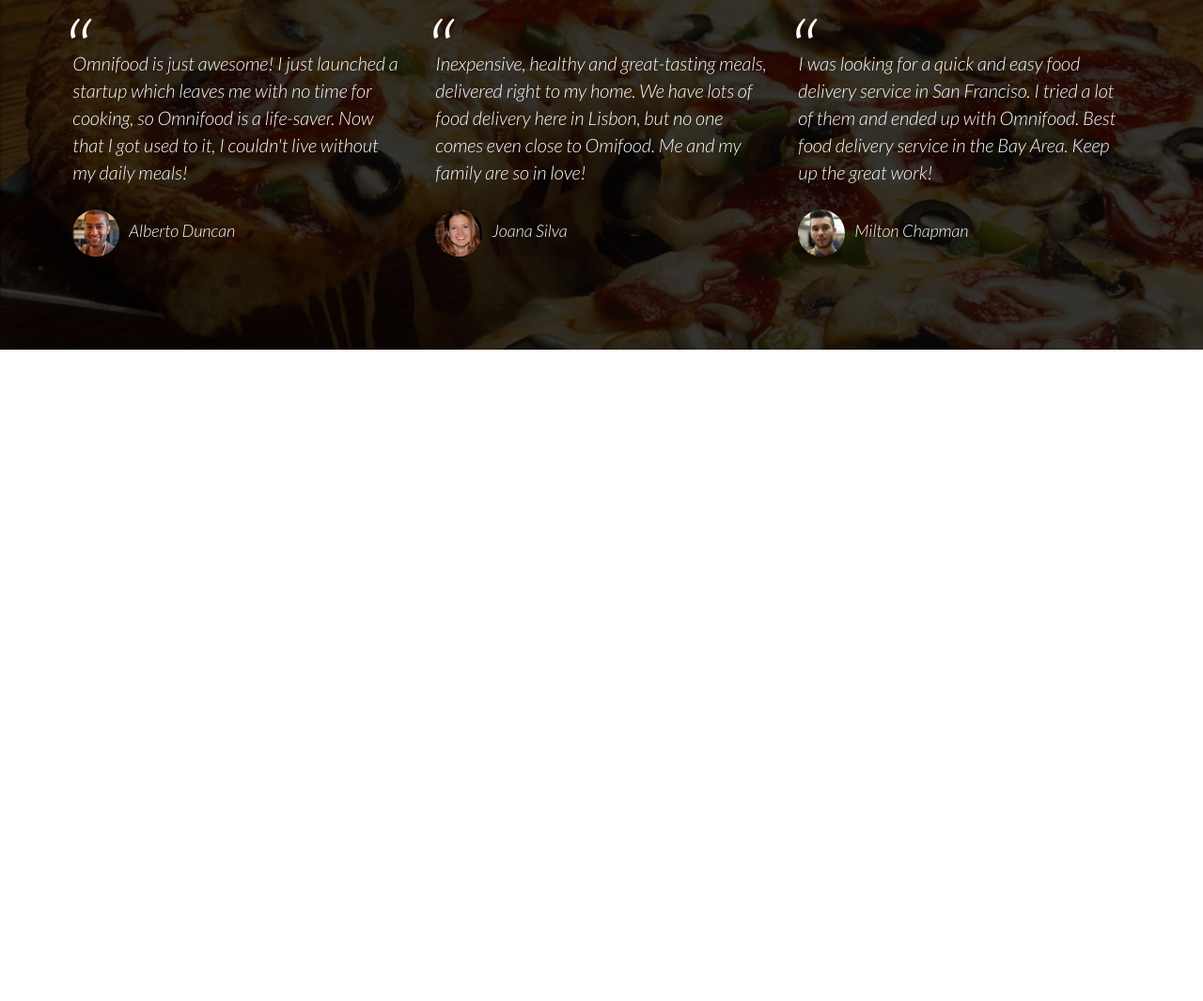
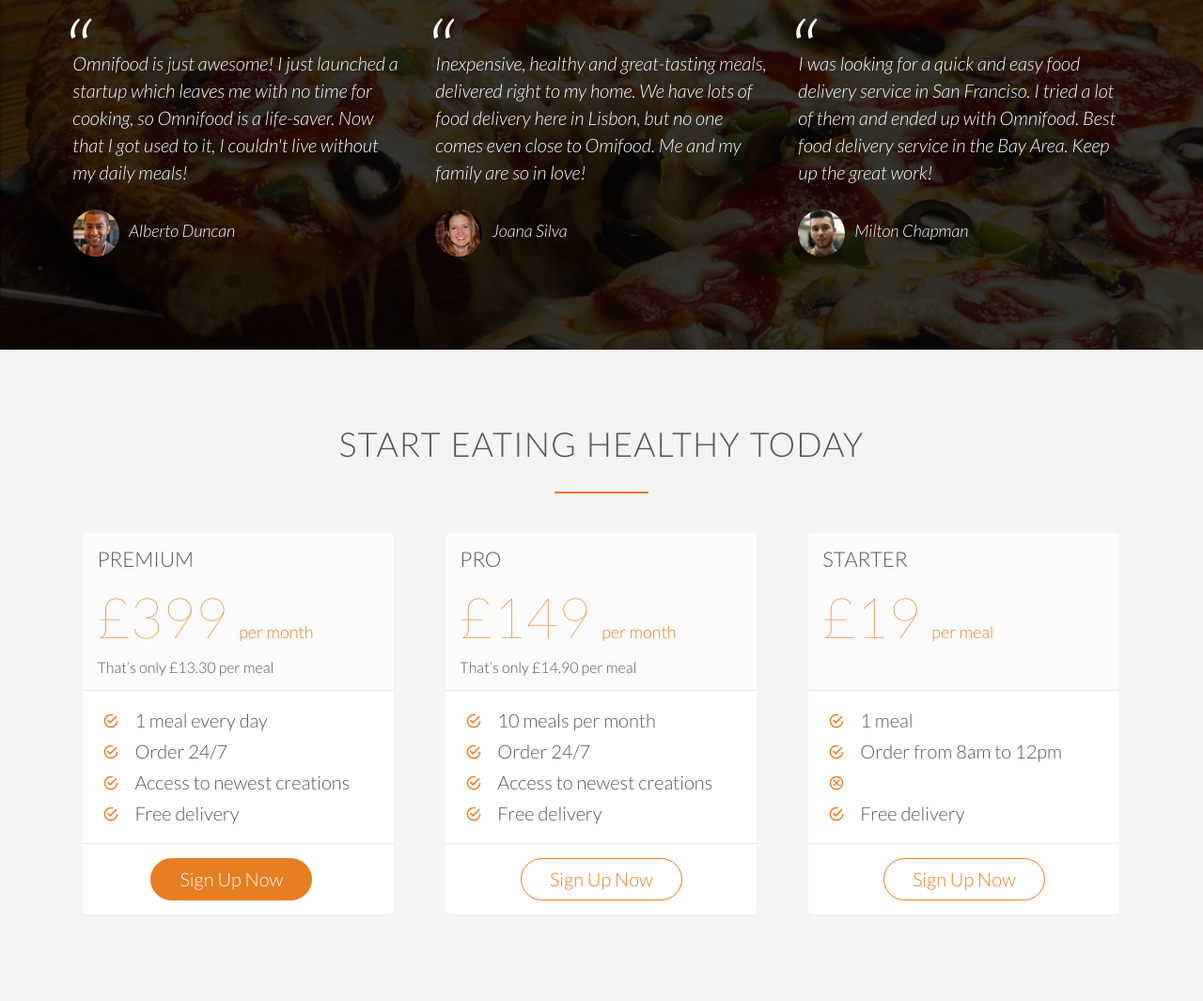
Before and after one commit to JoeScho/omnifood, a plain HTML site: page index.html in a window 1280 px wide. Shown: the part 3535-4600 px from the top of the page at 94% size. Before the commit the page ends 3907 px from the top, so only its background shows below. Drawn offline with nearby package versions, Linux system fonts and the light colour scheme.

Commit message:
price plans

```diff
--- a/index.html
+++ b/index.html
@@ -10,6 +10,7 @@
 </head>
 
 <body>
+
   <header>
     <nav>
       <div class="row">
@@ -29,6 +30,7 @@
       <a class="btn btn-ghost" href="#">Show me more</a>
     </div>
   </header>
+
   <section class="section-features">
     <div class="row">
       <h2>Get food fast &mdash; not fast food.</h2>
@@ -72,6 +74,7 @@
       </div>
     </div>
   </section>
+
   <section class="section-meals">
     <ul class="meals-showcase clearfix">
       <li>
@@ -230,24 +233,120 @@
     <div class="row">
       <div class="col span-1-of-3">
         <blockquote>
-          Omnifood is just awesome! I just launched a startup which leaves me with no time for cooking, so Omnifood is a life-saver. Now that I got used to it, I couldn't live without my daily meals!
+          Omnifood is just awesome! I just launched a startup which leaves me with no time for cooking, so Omnifood is a
+          life-saver. Now that I got used to it, I couldn't live without my daily meals!
           <cite><img src="resources/img/customer-1.jpg" alt="Alberto Duncan">Alberto Duncan</cite>
         </blockquote>
       </div>
       <div class="col span-1-of-3">
         <blockquote>
-          Inexpensive, healthy and great-tasting meals, delivered right to my home. We have lots of food delivery here in Lisbon, but no one comes even close to Omifood. Me and my family are so in love!
+          Inexpensive, healthy and great-tasting meals, delivered right to my home. We have lots of food delivery here
+          in Lisbon, but no one comes even close to Omifood. Me and my family are so in love!
           <cite><img src="resources/img/customer-2.jpg" alt="Joana Silva">Joana Silva</cite>
         </blockquote>
       </div>
       <div class="col span-1-of-3">
         <blockquote>
-          I was looking for a quick and easy food delivery service in San Franciso. I tried a lot of them and ended up with Omnifood. Best food delivery service in the Bay Area. Keep up the great work!
+          I was looking for a quick and easy food delivery service in San Franciso. I tried a lot of them and ended up
+          with Omnifood. Best food delivery service in the Bay Area. Keep up the great work!
           <cite><img src="resources/img/customer-3.jpg" alt="Milton Chapman">Milton Chapman</cite>
         </blockquote>
       </div>
     </div>
   </section>
+
+  <section class="section-plans">
+    <div class="row">
+      <h2>Start eating healthy today</h2>
+    </div>
+    <div class="row">
+      <div class="col span-1-of-3">
+        <div class="plan-box">
+          <div>
+            <h3>Premium</h3>
+            <p class="plan-price">£399 <span>per month</span></p>
+            <p class="plan-price-meal">That’s only £13.30 per meal</p>
+          </div>
+          <div>
+            <ul>
+              <li>
+                <ion-icon name="checkmark-circle-outline" class="icon-small"></ion-icon>1 meal every day
+              </li>
+              <li>
+                <ion-icon name="checkmark-circle-outline" class="icon-small"></ion-icon>Order 24/7
+              </li>
+              <li>
+                <ion-icon name="checkmark-circle-outline" class="icon-small"></ion-icon>Access to newest creations
+              </li>
+              <li>
+                <ion-icon name="checkmark-circle-outline" class="icon-small"></ion-icon>Free delivery
+              </li>
+            </ul>
+          </div>
+          <div>
+            <a href="#" class="btn btn-full">Sign Up Now</a>
+          </div>
+        </div>
+      </div>
+      <div class="col span-1-of-3">
+        <div class="plan-box">
+          <div>
+            <h3>Pro</h3>
+            <p class="plan-price">£149 <span>per month</span></p>
+            <p class="plan-price-meal">That’s only £14.90 per meal</p>
+          </div>
+          <div>
+            <ul>
+              <li>
+                <ion-icon name="checkmark-circle-outline" class="icon-small"></ion-icon>10 meals per month
+              </li>
+              <li>
+                <ion-icon name="checkmark-circle-outline" class="icon-small"></ion-icon>Order 24/7
+              </li>
+              <li>
+                <ion-icon name="checkmark-circle-outline" class="icon-small"></ion-icon>Access to newest creations
+              </li>
+              <li>
+                <ion-icon name="checkmark-circle-outline" class="icon-small"></ion-icon>Free delivery
+              </li>
+            </ul>
+          </div>
+          <div>
+            <a href="#" class="btn btn-ghost">Sign Up Now</a>
+          </div>
+        </div>
+      </div>
+      <div class="col span-1-of-3">
+        <div class="plan-box">
+          <div>
+            <h3>Starter</h3>
+            <p class="plan-price">£19 <span>per meal</span></p>
+            <p class="plan-price-meal">&nbsp;</p>
+          </div>
+          <div>
+            <ul>
+              <li>
+                <ion-icon name="checkmark-circle-outline" class="icon-small"></ion-icon>1 meal
+              </li>
+              <li>
+                <ion-icon name="checkmark-circle-outline" class="icon-small"></ion-icon>Order from 8am to 12pm
+              </li>
+              <li>
+                <ion-icon name="close-circle-outline" class="icon-small"></ion-icon>
+              </li>
+              <li>
+                <ion-icon name="checkmark-circle-outline" class="icon-small"></ion-icon>Free delivery
+              </li>
+            </ul>
+          </div>
+          <div>
+            <a href="#" class="btn btn-ghost">Sign Up Now</a>
+          </div>
+        </div>
+      </div>
+    </div>
+  </section>
+
   <script src="https://unpkg.com/ionicons@4.4.4/dist/ionicons.js"></script>
 </body>
 
--- a/resources/css/style.css
+++ b/resources/css/style.css
@@ -381,3 +381,58 @@
   margin-right: 10px;
   vertical-align: middle;
 }
+
+/* ------------------------------------------------ */
+/* TESTIMONIALS */
+/* ------------------------------------------------ */
+.section-plans {
+  background-color: #f4f4f4
+}
+
+.plan-box {
+  background-color: #fff;
+  border-radius: 5px;
+  width: 90%;
+  margin-left: 5%;
+  box-shadow: 0 2px 2px #efefef;
+}
+
+.plan-box div {
+  padding: 15px;
+  border-bottom: 1px solid #e8e8e8;
+}
+
+.plan-box div:first-child {
+  background-color: #fcfcfc;
+  border-top-left-radius: 5px;
+  border-top-right-radius: 5px;
+}
+
+.plan-box div:last-child {
+  text-align: center;
+  border: none;
+}
+
+.plan-price {
+  font-size: 300%;
+  margin-bottom: 10px;
+  font-weight: 100;
+  color: #e67e22;
+}
+
+.plan-price span {
+  font-size: 30%;
+  font-weight: 300;
+}
+
+.plan-price-meal {
+  font-size: 80%;
+}
+
+.plan-box ul {
+  list-style: none;
+}
+
+.plan-box ul li {
+  padding: 5px 0;
+}
```
